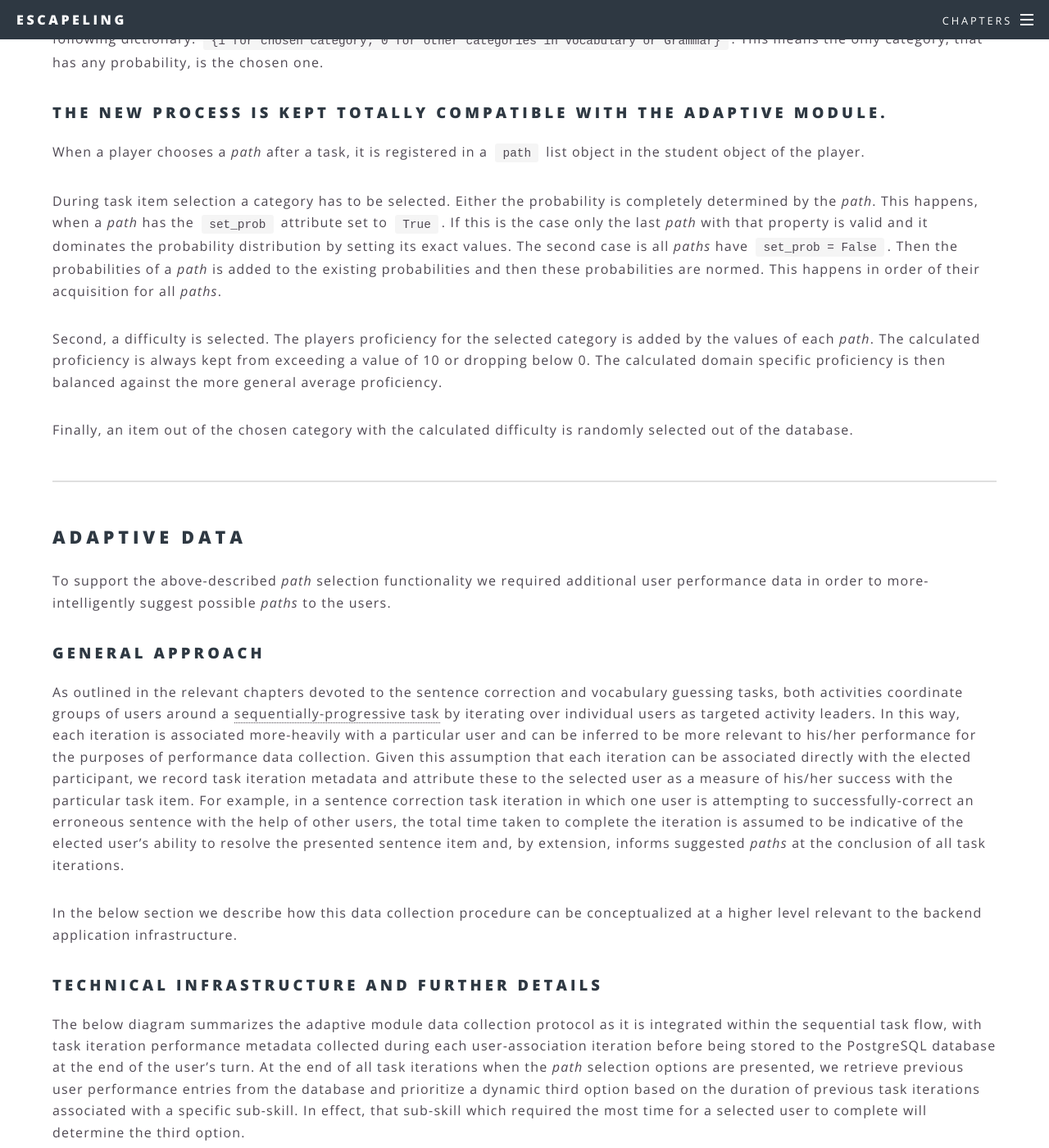
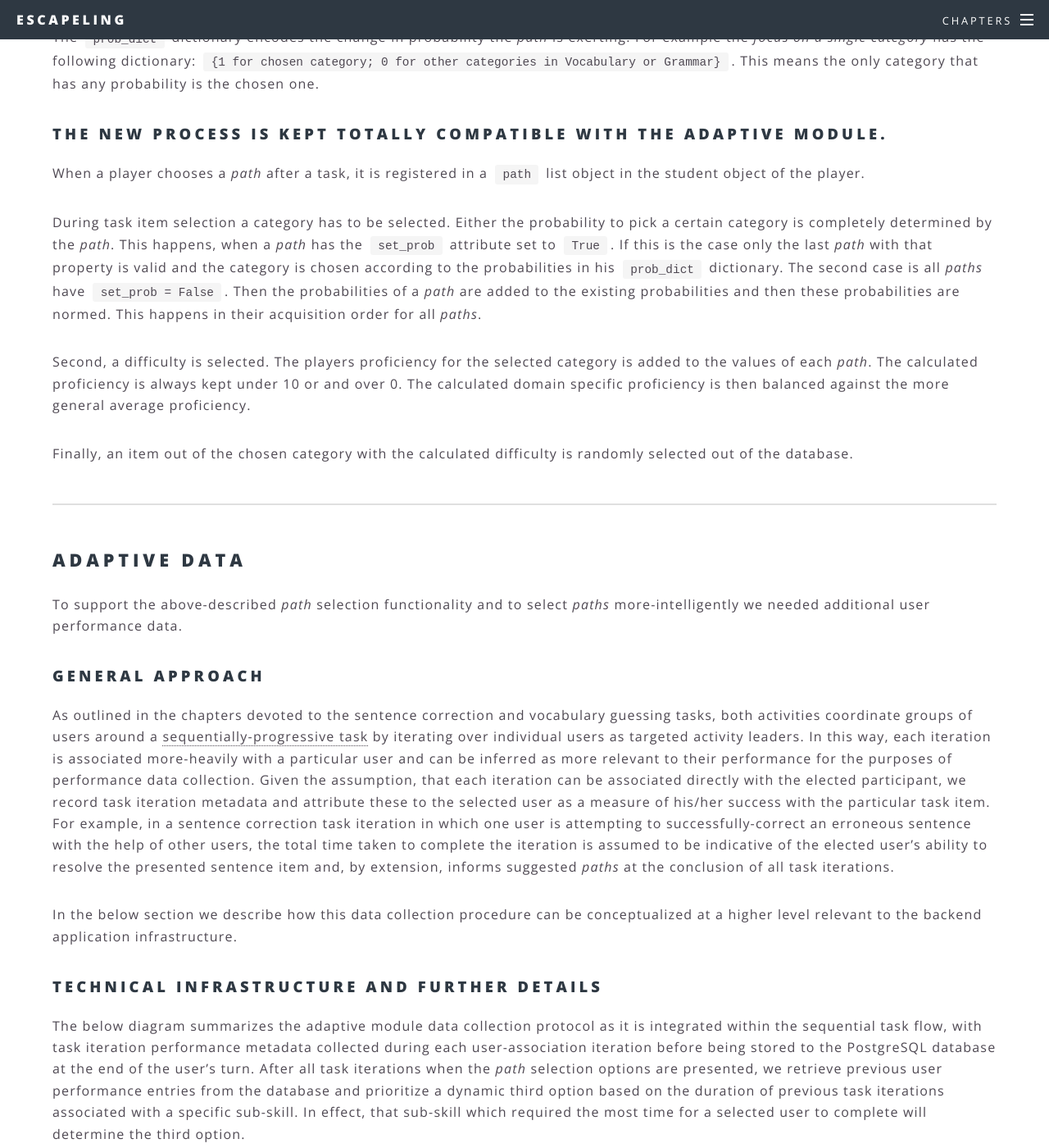
Before and after one commit to ALLUOS/ALLUOS.github.io, a Jekyll site: the page built from _posts/2020-04-01-adaptive.md, in a window 1280 px wide and 1400 px high, scrolled down 3627 px. Shown: the whole window at 82% size. Built offline with Jekyll 4.4.1, drawn with Linux system fonts in a browser that asks for light colours; some of the changed text lies outside the part shown.

Commit message:
Last corrections
Implementing improvements suggested by Maksim as corrector.

```diff
--- a/_posts/2020-04-01-adaptive.md
+++ b/_posts/2020-04-01-adaptive.md
@@ -12,7 +12,7 @@
 
 <div id="overview"></div>
 ## Overview
-The adaptive module is that component of the application which provides individual users and, by extension, groups, with content which is attuned to their previous performance. For a detailed explanation of the basic adaptive module approach developed during the first semester of the project, please refer to the relevant chapter of the [implementation section]({{ "" | absolute_url }}/2020/05/02/implementation.html#adaptive). In this semester, we augmented the basic adaptive module by injecting user feedback and additional performance metadata. Justification and explanation of this so-called '*path* selection' module, including its supporting data sources, can be found in the following sections.
+The adaptive module is the application's component which provides individual users and, by extension, groups, with content which is attuned to their previous performance. For a detailed explanation of the basic adaptive module approach developed during the first semester of the project, please refer to the relevant chapter of the [implementation section]({{ "" | absolute_url }}/2020/05/02/implementation.html#adaptive). In this semester, we augmented the basic adaptive module by injecting user feedback and additional performance metadata. Justification and explanation of this so-called '*path* selection' module, including its supporting data sources, can be found in the following sections.
 
 ------
 
@@ -21,20 +21,20 @@
 
 ### The missing scientific backing and unclear justification are the adaptive modules problems.
 
-Together with last semester's adaptive module we created an [evaluation of its validity]({{ "" | absolute_url }}/2020/05/01/evaluation.html#usability). The evaluation concluded that the module would need further development in the second semester. The reasoning behind this conclusion was that its proficiency model relied to heavily on intuitive measures of difficulty and the modules goal of favoring the players weaknesses lacked on justification. In summary the problems of the module were:
+At the end of the last semester we conducted an [evaluation of the adaptive module's validity]({{ "" | absolute_url }}/2020/05/01/evaluation.html#usability). This evaluation concluded that the module would need further development in the second semester. The reasoning behind this conclusion was that its proficiency model relied too heavily on intuitive difficulty and the module's goal of favoring the players' weaknesses lacked justification. In summary, the problems of the module were:
 
-1. the missing scientific backing for a positive learning impact,
+1. the missing scientific backing for its positive learning impact,
 2. the missing scientific backing for the item difficulty classification,
 3. the missing justification for the prioritization of weak player categories,
-4. the missing of data for providing the above points.
+4. the missing of data to solve the above points.
 
-### A shift of paradigm to player self-regulation neutralizes the problem.
+### A paradigm shift to player self-regulation neutralizes the problem.
 
-We noticed that other self-adjusting models suffer the same justification problem as our model, because the effectiveness of and justification for a self-adjusting adaptive module is too dependent on the specific circumstances of its application. This meant we either had to research our models effectiveness ourselves or circumvent the problem otherwise.
+We noticed that other self-adjusting models suffer the same justification problem because the effectiveness and justification for a self-adjusting adaptive module is too dependent on the specific circumstances of its application. This meant we either had to research our model's effectiveness ourselves or circumvent the problem otherwise.
 
-Our solution was to accompany the self-adjusting model as it is with a model using player self-regulation to influence difficulty adaption. Now the player themselves can intervene, if the difficulty level or category prioritization are not serving his learning goals.
+Our solution was to accompany the self-adjusting model as it is with a model using player self-regulation to influence difficulty adaption. Now the player themselves can intervene, if the difficulty level or category prioritization are not serving their learning goals.
 
-Despite our change of approach, we still need to prove the positive learning impact of the adaption module. We address this need with a dedicated data collection module you can read about below and with [extensive testing]({{ "" | absolute_url }}/#).
+Despite our change of approach, we still need to prove the positive learning impact of the adaptive module. We address this need with a dedicated data collection module you can read about below and with [extensive testing]({{ "" | absolute_url }}/#).
 
 How all of this new features interact with each other and within the adaptive module you can see in the graphic below.
 
@@ -42,14 +42,14 @@
 
 ### The *path* selection choice after each task iteration is partially data driven.
 
-The first interaction a player has with the path selection module is after the first task. The player is asked to choose a new *path* to influence the further tasks. For the moment the player is provided with four options:
+The player first interacts with the path selection module after his first task. The player is asked to choose a new *path* to influence the further tasks. For the moment the player is provided with four options:
 
 1. increase all difficulties,
 2. decrease all difficulties,
 3.  focus on a single category,
 4. don't select a path,
 
-as you can see in the screen shot below. While the first two options and the fourth are still generic, we already choose the third option data driven. We would like to extend this data driven approach in future versions of the module.
+as you can see in the screen shot below. While the first two options and the fourth are still generic, we already use collected data to choose the third option. We would like to extend this data driven approach in future versions of the module.
 
 <img src="{{ '' | absolute_url }}/assets/images/screen_1_adaptive.jpg" class="center">
 
@@ -61,15 +61,15 @@
 
 The dictionary `prof_dict` encodes the change in proficiency the *path* is exerting.  For example the *increase all difficulties* *path* has the following dictionary: `{0.1 for all proficiencies in Vocabulary or Grammar}`. This means all proficiencies of the player are increased by 0.1 for this *path*.
 
-The `prob_dict` dictionary encodes the change in probability the *path* is  exerting. For example the *focus on a single category* has the following dictionary: `{1 for chosen category; 0 for other categories in Vocabulary or Grammar}`. This means the only category, that has any probability, is the chosen one.
+The `prob_dict` dictionary encodes the change in probability the *path* is  exerting. For example the *focus on a single category* has the following dictionary: `{1 for chosen category; 0 for other categories in Vocabulary or Grammar}`. This means the only category that has any probability is the chosen one.
 
 ### The new process is kept totally compatible with the adaptive module.
 
 When a player chooses a *path* after a task, it is registered in a `path` list object in the student object of the player.
 
-During task item selection a category has to be selected. Either the probability is completely determined by the *path*. This happens, when a *path* has the `set_prob` attribute set to `True`. If this is the case only the last *path* with that property is valid and it dominates the probability distribution by setting its exact values. The second case is all *paths* have `set_prob = False`. Then the probabilities of a *path* is added to the existing probabilities and then these probabilities are normed. This happens in order of their acquisition for all *paths*.
+During task item selection a category has to be selected. Either the probability to pick a certain category is completely determined by the *path*. This happens, when a *path* has the `set_prob` attribute set to `True`. If this is the case only the last *path* with that property is valid and the category is chosen according to the probabilities in his `prob_dict` dictionary. The second case is all *paths* have `set_prob = False`. Then the probabilities of a *path* are added to the existing probabilities and then these probabilities are normed. This happens in their acquisition order for all *paths*.
 
-Second, a difficulty is selected. The players proficiency for the selected category is added by the values of each *path*.  The calculated proficiency is always kept from exceeding a value of 10 or dropping below 0.  The calculated domain specific proficiency is then balanced against the more general average proficiency.
+Second, a difficulty is selected. The players proficiency for the selected category is added to the values of each *path*.  The calculated proficiency is always kept under 10 or and over 0.  The calculated domain specific proficiency is then balanced against the more general average proficiency.
 
 Finally, an item out of the chosen category with the calculated difficulty is randomly selected out of the database.
 
@@ -78,17 +78,17 @@
 <div id="data"></div>
 ## Adaptive Data
 
-To support the above-described *path* selection functionality we required additional user performance data in order to more-intelligently suggest possible *paths* to the users.
+To support the above-described *path* selection functionality and to select *paths* more-intelligently we needed additional user performance data.
 
 ### General Approach
 
-As outlined in the relevant chapters devoted to the sentence correction and vocabulary guessing tasks, both activities coordinate groups of users around a [sequentially-progressive task]({{ "" | absolute_url }}//2020/05/01/implementation.html#framework) by iterating over individual users as targeted activity leaders. In this way, each iteration is associated more-heavily with a particular user and can be inferred to be more relevant to his/her performance for the purposes of performance data collection. Given this assumption that each iteration can be associated directly with the elected participant, we record task iteration metadata and attribute these to the selected user as a measure of his/her success with the particular task item. For example, in a sentence correction task iteration in which one user is attempting to successfully-correct an erroneous sentence with the help of other users, the total time taken to complete the iteration is assumed to be indicative of the elected user's ability to resolve the presented sentence item and, by extension, informs suggested *paths* at the conclusion of all task iterations.
+As outlined in the chapters devoted to the sentence correction and vocabulary guessing tasks, both activities coordinate groups of users around a [sequentially-progressive task]({{ "" | absolute_url }}//2020/05/01/implementation.html#framework) by iterating over individual users as targeted activity leaders. In this way, each iteration is associated more-heavily with a particular user and can be inferred as more relevant to their performance for the purposes of performance data collection. Given the assumption, that each iteration can be associated directly with the elected participant, we record task iteration metadata and attribute these to the selected user as a measure of his/her success with the particular task item. For example, in a sentence correction task iteration in which one user is attempting to successfully-correct an erroneous sentence with the help of other users, the total time taken to complete the iteration is assumed to be indicative of the elected user's ability to resolve the presented sentence item and, by extension, informs suggested *paths* at the conclusion of all task iterations.
 
 In the below section we describe how this data collection procedure can be conceptualized at a higher level relevant to the backend application infrastructure.
 
 ### Technical Infrastructure and Further Details
 
-The below diagram summarizes the adaptive module data collection protocol as it is integrated within the sequential task flow, with task iteration performance metadata collected during each user-association iteration before being stored to the PostgreSQL database at the end of the user's turn. At the end of all task iterations when the *path* selection options are presented, we retrieve previous user performance entries from the database and prioritize a dynamic third option based on the duration of previous task iterations associated with a specific sub-skill. In effect, that sub-skill which required the most time for a selected user to complete will determine the third option.
+The below diagram summarizes the adaptive module data collection protocol as it is integrated within the sequential task flow, with task iteration performance metadata collected during each user-association iteration before being stored to the PostgreSQL database at the end of the user's turn. After all task iterations when the *path* selection options are presented, we retrieve previous user performance entries from the database and prioritize a dynamic third option based on the duration of previous task iterations associated with a specific sub-skill. In effect, that sub-skill which required the most time for a selected user to complete will determine the third option.
 
 <img src="{{ '' | absolute_url }}/assets/images/adaptive_data_collection.png" class="center">
 
```
